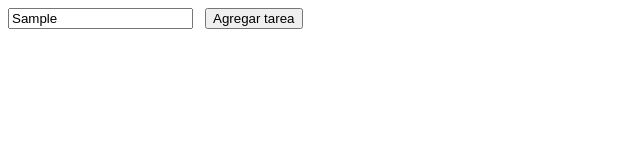
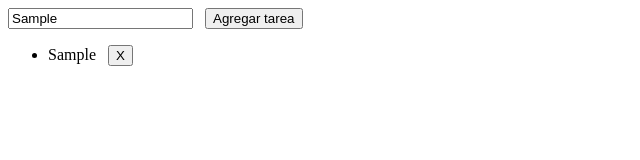
Before and after one commit to kike2068/proyecto2, an Angular app: page / in a window 1280 px wide. Both pictures are taken after typing "Sample" into the empty fields and a click on the button "Agregar tarea". Shown: the top 160 px of the page, without its empty margins (0-640 px from the left). Built offline with nearby package versions, Linux system fonts and the light colour scheme.

Commit message:
Nuevo avace

```diff
--- a/src/app/app.module.ts
+++ b/src/app/app.module.ts
@@ -1,5 +1,6 @@
 import { BrowserModule } from '@angular/platform-browser';
 import { NgModule } from '@angular/core';
+import { FormsModule } from '@angular/forms';
 
 import { AppRoutingModule } from './app-routing.module';
 import { AppComponent } from './app.component';
@@ -16,7 +17,8 @@ import { ItemComponent } from './components/item/item.component';
   ],
   imports: [
     BrowserModule,
-    AppRoutingModule
+    AppRoutingModule,
+    FormsModule
   ],
   providers: [],
   bootstrap: [AppComponent]
--- a/src/app/components/formulario/formulario.component.html
+++ b/src/app/components/formulario/formulario.component.html
@@ -1,3 +1,3 @@
-<input type="text" name="tarea">
+<input type="text" name="tarea" [(ngModel)]="descripcion">
 &nbsp;
-<button>Agregar tarea</button>
+<button (click)="procesar()">Agregar tarea</button>
--- a/src/app/components/formulario/formulario.component.ts
+++ b/src/app/components/formulario/formulario.component.ts
@@ -1,4 +1,6 @@
 import { Component, OnInit } from '@angular/core';
+import { ServiceService } from 'src/app/services/service.service';
+import { Tarea } from 'src/app/models/tarea';
 
 @Component({
   selector: 'app-formulario',
@@ -6,10 +8,21 @@ import { Component, OnInit } from '@angular/core';
   styleUrls: ['./formulario.component.scss']
 })
 export class FormularioComponent implements OnInit {
+  public descripcion: string; // Mantiene la descripcion de la tarea
 
-  constructor() { }
+  constructor(private tareaSvc: ServiceService) { }
 
-  ngOnInit(): void {
+  ngOnInit(): void { }
+
+  // Este metodo se ejecuta cada vez que el usuario hace click en el boton
+  procesar(): void {
+    if (this.descripcion && this.descripcion !== ' ') {
+      console.log(this.descripcion);
+      const tarea = new Tarea();
+      tarea.descripcion = this.descripcion;
+      this.tareaSvc.tareas.push(tarea);
+      console.log(tarea);
+    }
   }
 
 }
--- a/src/app/components/item/item.component.html
+++ b/src/app/components/item/item.component.html
@@ -1,3 +1,3 @@
 <span>{{tarea.descripcion}}</span>
 &nbsp;
-<button>X</button>
+<button (click)="eliminar()">X</button>
--- a/src/app/components/item/item.component.ts
+++ b/src/app/components/item/item.component.ts
@@ -1,5 +1,6 @@
 import { Component, OnInit, Input } from '@angular/core';
 import { Tarea } from 'src/app/models/tarea';
+import { ServiceService } from 'src/app/services/service.service';
 
 @Component({
   selector: 'app-item',
@@ -9,9 +10,14 @@ import { Tarea } from 'src/app/models/tarea';
 export class ItemComponent implements OnInit {
   @Input() tarea: Tarea;
 
-  constructor() { }
+  constructor(private prSvc: ServiceService) { }
 
-  ngOnInit(): void {
+  ngOnInit(): void { }
+
+  eliminar(): void {
+    // Filtro lista de tareas de acuerdo a la posicion
+    this.prSvc.tareas = this.prSvc.tareas.filter(cadaTarea => cadaTarea !== this.tarea);
+    // this.prSvc.tareas.
   }
 
 }
--- a/src/app/components/lista/lista.component.html
+++ b/src/app/components/lista/lista.component.html
@@ -1,5 +1,5 @@
 <ul>
     <li *ngFor="let tarea of service.tareas">
-        <app-item> [tarea]="tarea"></app-item>
+        <app-item [tarea]="tarea"></app-item>
     </li>
 </ul>
--- a/src/app/services/service.service.ts
+++ b/src/app/services/service.service.ts
@@ -7,5 +7,7 @@ import { Tarea } from '../models/tarea';
 export class ServiceService {
   public tareas: Tarea[];
 
-  constructor() { }
+  constructor() {
+    this.tareas = new Array <Tarea>();
+   }
 }
```
